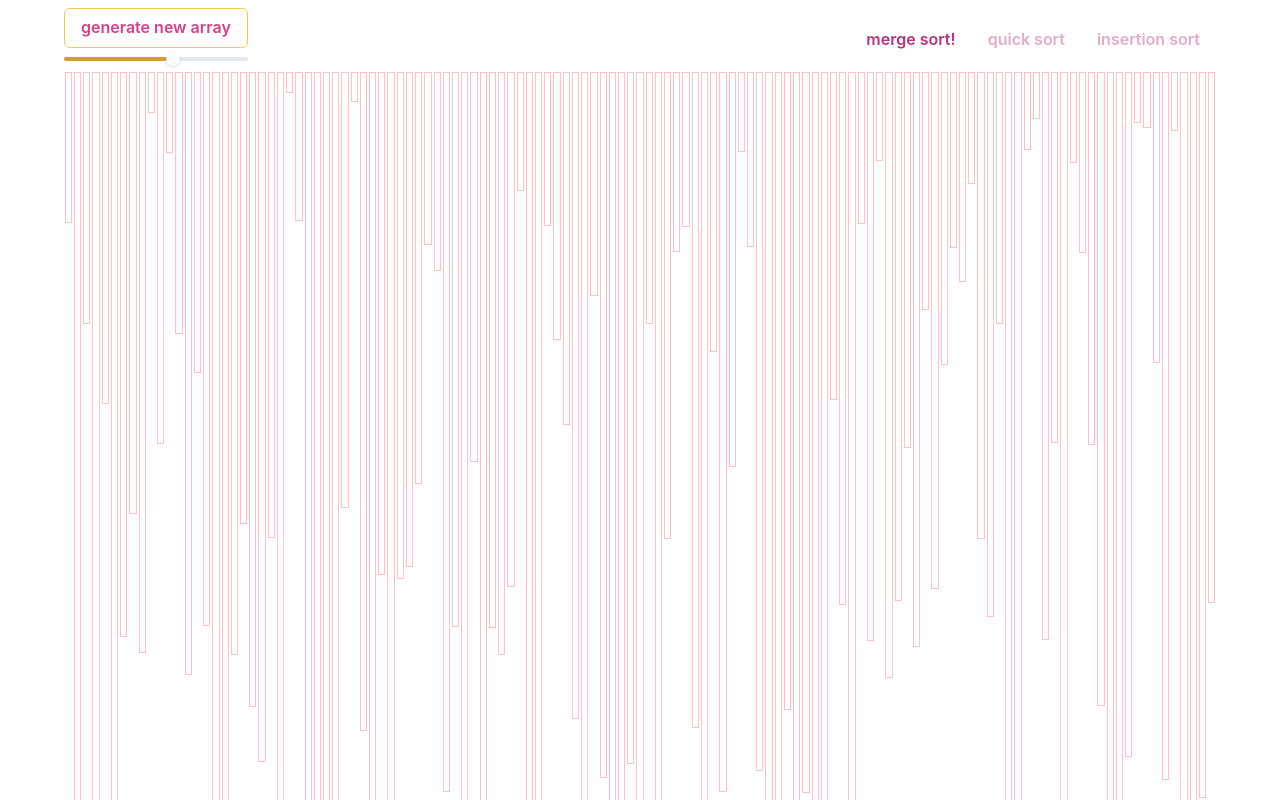
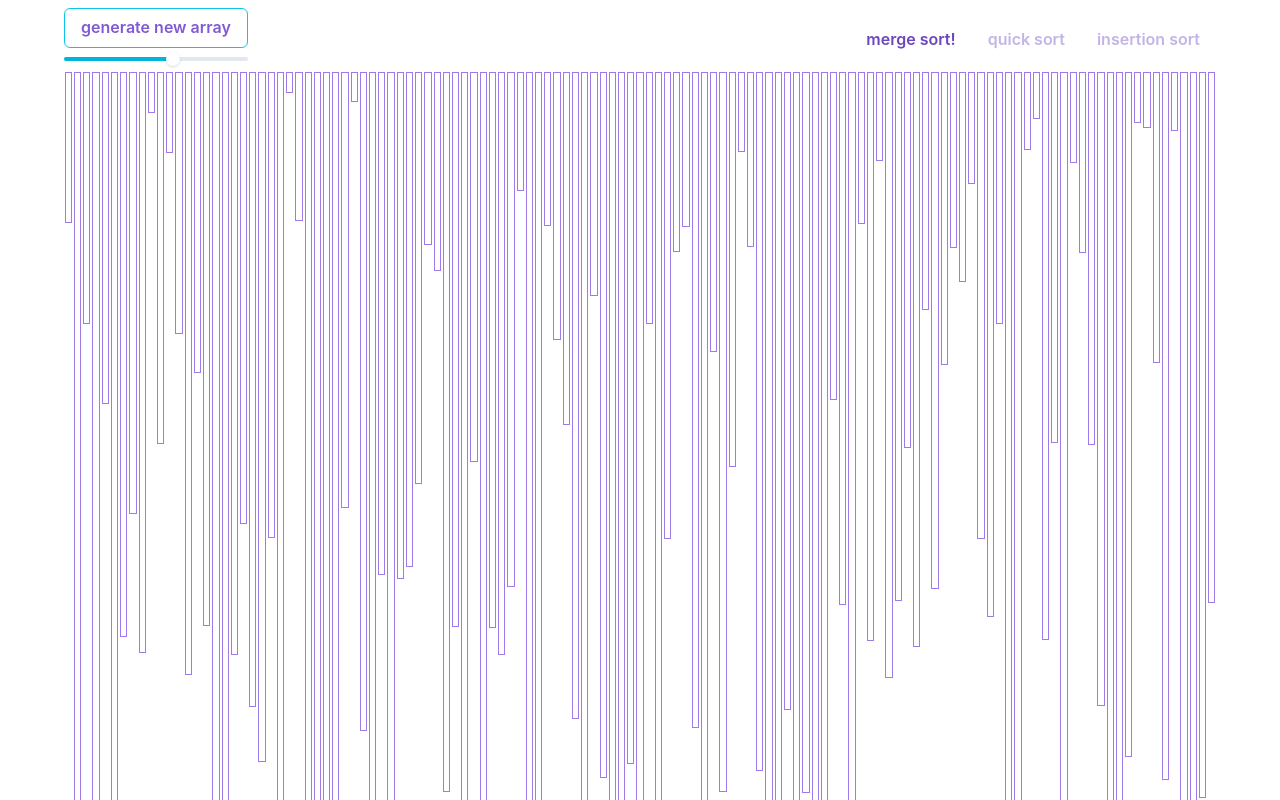
Before and after one commit to tomdaniels/visualeyes, a Next.js app: page / in a window 1280 px wide. Shown: the top 800 px of the page. Built offline with nearby package versions, Linux system fonts and the light colour scheme.

Commit message:
refactor colour theme confg

```diff
--- a/src/algo/merge-sort.ts
+++ b/src/algo/merge-sort.ts
@@ -1,8 +1,4 @@
-import {
-  PRIMARY_COLOUR,
-  SECONDARY_COLOUR,
-  ANIMATION_SPEED_MS,
-} from 'src/constants';
+import { THEME, ANIMATION_SPEED_MS } from 'src/constants';
 
 export default function animate(arr: number[]): void {
   const animations = getMergeSortAnimations(arr);
@@ -18,7 +14,7 @@ export default function animate(arr: number[]): void {
       const [barOneIdx, barTwoIdx] = animations[i];
       const barOneStyle = arrayBars[barOneIdx].style;
       const barTwoStyle = arrayBars[barTwoIdx].style;
-      const colour = i % 3 === 0 ? SECONDARY_COLOUR : PRIMARY_COLOUR;
+      const colour = i % 3 === 0 ? THEME.secondary.colour : THEME.primary.hex;
       setTimeout(() => {
         barOneStyle.backgroundColor = colour;
         barTwoStyle.backgroundColor = colour;
--- a/src/components/control-panel.tsx
+++ b/src/components/control-panel.tsx
@@ -8,6 +8,7 @@ import {
   Button,
   Flex,
 } from '@chakra-ui/react';
+import { THEME } from '../constants';
 
 interface ControlPanelProps {
   onReset: Function;
@@ -30,9 +31,9 @@ const ControlPanel: React.FC<ControlPanelProps> = ({
         <div>
           <Button
             variant="outline"
-            color="pink.500"
-            colorScheme="yellow"
-            borderColor="yellow.400"
+            color={`${THEME.primary.colour}.500`}
+            colorScheme={THEME.secondary.colour}
+            borderColor={`${THEME.secondary.colour}.400`}
             onClick={() => onReset()}
           >
             generate new array
@@ -40,7 +41,7 @@ const ControlPanel: React.FC<ControlPanelProps> = ({
           <Slider
             min={15}
             max={200}
-            colorScheme="yellow"
+            colorScheme={THEME.secondary.colour}
             aria-label="sample-size"
             defaultValue={numberOfBars}
             onChange={(v) => handleSliderChange(v)}
@@ -56,15 +57,15 @@ const ControlPanel: React.FC<ControlPanelProps> = ({
         <div>
           <Button
             variant="ghost"
-            colorScheme="pink"
+            colorScheme={THEME.primary.colour}
             onClick={() => handleSortClick(array)}
           >
             merge sort!
           </Button>
-          <Button variant="ghost" colorScheme="pink" disabled>
+          <Button variant="ghost" colorScheme={THEME.primary.colour} disabled>
             quick sort
           </Button>
-          <Button variant="ghost" colorScheme="pink" disabled>
+          <Button variant="ghost" colorScheme={THEME.primary.colour} disabled>
             insertion sort
           </Button>
         </div>
--- /dev/null
+++ b/src/constants/colours.ts
@@ -0,0 +1,24 @@
+type ColourInfo = {
+  colour: string;
+  hex: string;
+};
+
+type ColourScheme = {
+  primary: ColourInfo;
+  secondary: ColourInfo;
+};
+
+const THEME: ColourScheme = {
+  // keep browser & chakra consistent
+  // source: https://chakra-ui.com/docs/theming/theme#colors
+  primary: {
+    hex: '#9F7AEA',
+    colour: 'purple',
+  },
+  secondary: {
+    hex: '#0BC5EA',
+    colour: 'cyan',
+  },
+};
+
+export default THEME;
--- a/src/constants/index.ts
+++ b/src/constants/index.ts
@@ -1,4 +1,3 @@
-export const PRIMARY_COLOUR = 'pink';
-export const SECONDARY_COLOUR = 'yellow';
-export const NUMBER_OF_ARRAY_BARS = 125;
-export const ANIMATION_SPEED_MS = 10;
+export { default as THEME } from './colours';
+export const ANIMATION_SPEED_MS: number = 10;
+export const NUMBER_OF_ARRAY_BARS: number = 125;
--- a/src/styles/array-visualiser.style.js
+++ b/src/styles/array-visualiser.style.js
@@ -1,4 +1,5 @@
 import { css } from '@emotion/react';
+import { THEME } from '../constants';
 
 export const grid = css`
   width: 90%;
@@ -10,6 +11,6 @@ export const grid = css`
 export const element = (height, width) => css`
   width: ${width}px;
   height: ${height}px;
-  border: 1px solid pink;
+  border: 1px solid ${THEME.primary.hex};
   margin: 0 1px;
 `;
```
